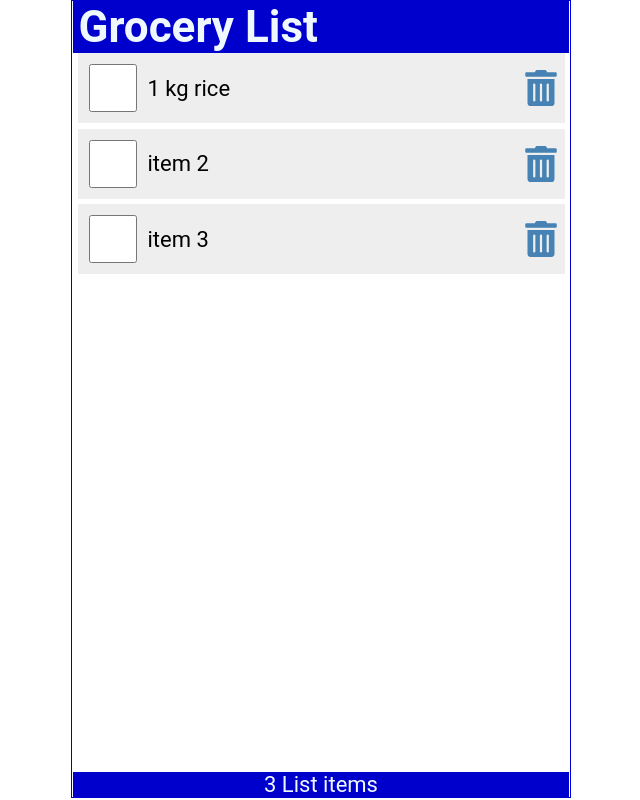
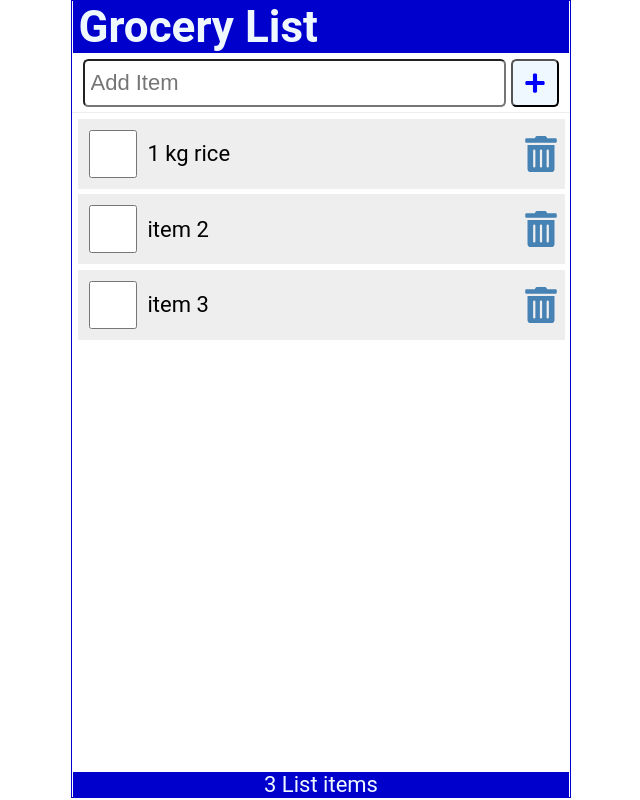
Before and after one commit to Bishru182/reactJS-tutorials-Dave-Gray, a React (Create React App) app: page / in a window 1280 px wide. Shown: the whole page, without its empty margins (319-959 px from the left). Built offline with nearby package versions, Linux system fonts and the light colour scheme.

Commit message:
controlled inputs(16:28)

```diff
--- a/package.json
+++ b/package.json
@@ -6,6 +6,7 @@
     "cra-template": "1.2.0",
     "react": "^18.3.1",
     "react-dom": "^18.3.1",
+    "react-icons": "^5.5.0",
     "react-scripts": "5.0.1"
   },
   "scripts": {
@@ -31,8 +32,5 @@
       "last 1 firefox version",
       "last 1 safari version"
     ]
-  },
-  "devDependencies": {
-    "react-icons": "^5.4.0"
   }
 }
--- /dev/null
+++ b/src/AddItem.js
@@ -0,0 +1,29 @@
+import React from 'react'
+import { FaPlus } from 'react-icons/fa';
+
+const AddItem = ({newItem, setNewItem, handleSubmit}) => {
+  return (
+    <form className='addForm' onSubmit={handleSubmit}>
+        <label htmlFor='addItem'>Add Item</label>
+        <input
+           autofocus
+           id='addItem'
+           type='text'
+           placeholder='Add Item'
+           required
+           value={newItem}
+           onChange={(e) => setNewItem(e.target.value)}
+        />
+
+        <button
+          type='submit'
+          aria-label='Add Item'//no text will be used.. instead icons will be used
+        >
+            <FaPlus/>
+        </button>
+
+    </form>
+  )
+}
+
+export default AddItem
--- a/src/App.js
+++ b/src/App.js
@@ -1,6 +1,7 @@
 import Header from './Header';
 import Content from './Content';
 import Footer from './Footer';
+import AddItem from './AddItem';
 import {useState} from 'react';
 
 function App() {
@@ -22,6 +23,8 @@
 
   ]);
 
+  const [newItem, setNewItem] = useState('')
+
   const handleCheck =(id)=>{
     const listItems = items.map((item)=> item.id === id ?{...item,
      checked: !item.checked} : item);
@@ -37,15 +40,26 @@
 
   }
 
+  const handleSubmit = (e) => {
+    e.preventDefault();
+    console.log('submitted')
+  }
+
   return (
     <div className="App">
       <Header title="Grocery List"/>
+      <AddItem
+       newItem={newItem}
+       setNewItem={setNewItem}
+       handleSubmit={handleSubmit}
+      />
       <Content
       items={items}
       handleCheck={handleCheck}
       handleDelete={handleDelete}
       />
       <Footer length={items.length} />
+
     </div>
   );
 }
--- a/src/LineItem.js
+++ b/src/LineItem.js
@@ -3,7 +3,7 @@
 
 const LineItem = ({item,handleCheck,handleDelete}) => {
   return (
-    <li className='item' key={item.id}>
+    <li className='item' >
               <input
                 type="checkbox"
                 onChange={()=>handleCheck(item.id)}
--- a/src/index.css
+++ b/src/index.css
@@ -119,3 +119,47 @@
   color: red;
   outline: none;
 }
+
+.addForm{
+  width: 100%;
+  display:flex;
+  justify-content: flex-start;
+  margin: 0.25rem 0.5rem 0.25rem 0.5rem  ;
+  padding: 0 0.5rem 0.25rem;
+  border-bottom: 1px solid #eee;
+}
+
+.addForm label{
+  position: absolute ;
+  left: -99999px;
+}
+
+.addForm input[type='text']{
+  flex-grow: 1;
+  max-width: calc(100%-50px);
+  min-height: 48px;
+  font-size: 1rem;
+  padding: 0.25rem;
+  border-radius: 0.25rem;
+  margin-right: 0.25rem;
+  outline: none;
+
+}
+
+button{
+  height: 48px;
+  min-width: 48px;
+  border-radius: 0.25rem;
+  padding: 0.5rem;
+  font-size: 1rem;
+  background-color: aliceblue;
+  color: blue;
+  cursor: pointer;
+}
+
+button:focus,
+button:hover{
+  color: white;
+  background-color: limegreen;
+  outline:none;
+}
```
Also changed, not shown: 1 other file (tests, documents, lock files or other folders).
